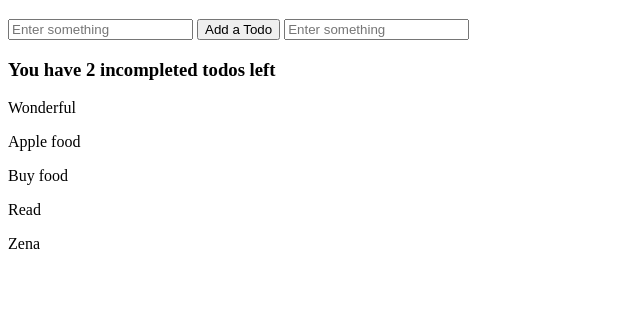
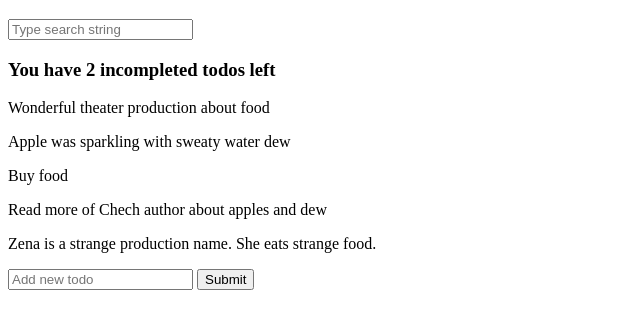
Before and after one commit to noircir/js-bootcamp, a plain HTML site: page todo-app/index.html in a window 1280 px wide. Shown: the part 61-390 px from the top of the page, without its empty margins (0-640 px from the left). Drawn offline with Linux system fonts and the light colour scheme.

Commit message:
Add form to submit new todo

```diff
--- a/todo-app/index.html
+++ b/todo-app/index.html
@@ -10,15 +10,14 @@
 <body>
     <h1>Welcome to Todo App</h1>
 
-    <input type="text" id="body__add-todo-input" placeholder="Enter something">
-    <button id="body__add-todo-button">Add a Todo</button>
+    <input type="text" id="body__search-todo-input" placeholder="Type search string">
+    <div id="div__todos">
+    </div>
 
-
-    <input type="text" id="body__search-todo-input" placeholder="Enter something">
-
-    <div id="body__search-result-todos">
-
-    </div>
+    <form id="todo-form">
+        <input type="text" placeholder="Add new todo" name="newTodo">
+        <button>Submit</button>
+    </form>
 
     <script src="todo-app.js"></script>
 </body>
--- a/todo-app/todo-app.js
+++ b/todo-app/todo-app.js
@@ -1,10 +1,10 @@
 
 const todos = [{
-    text: "Wonderful",
+    text: "Wonderful theater production about food",
     completed: true
 },
 {
-    text: "Apple food",
+    text: "Apple was sparkling with sweaty water dew",
     completed: false
 },
 {
@@ -12,11 +12,11 @@ const todos = [{
     completed: true
 },
 {
-    text: "Read",
+    text: "Read more of Chech author about apples and dew",
     completed: true
 },
 {
-    text: "Zena",
+    text: "Zena is a strange production name. She eats strange food.",
     completed: false
 }]
 
@@ -26,38 +26,48 @@ const filters = {
 
 const renderTodos = function (todos, filters) {
     const filteredTodos = todos.filter(function (todo) {
-        return todo.text.toLowerCase().includes(filters.searchText.toLowerCase())
+        return todo.text.toLowerCase().includes(filters.searchText.toLowerCase().trim())
     })
 
-    // Summary of incompleted todos always is rendered
+    // To render heading, filter yet again for incompleted todos
     const incompletedTodos = filteredTodos.filter(function (todo) {
         return !todo.completed
     })
 
-    document.querySelector('#body__search-result-todos').innerHTML = ''
+    // 1) Set up a clean slate
+    document.querySelector('#div__todos').innerHTML = ''
 
+    // 2) Render heading
     const summary = document.createElement('h3')
     summary.textContent = `You have ${incompletedTodos.length} incompleted todos left`
-    document.querySelector('#body__search-result-todos').appendChild(summary)
+    document.querySelector('#div__todos').appendChild(summary)
 
+    // 3) Render search results
     filteredTodos.forEach(function (todo) {
         const foundTodo = document.createElement('p')
         foundTodo.textContent = todo.text
-        document.querySelector('#body__search-result-todos').appendChild(foundTodo)
+        document.querySelector('#div__todos').appendChild(foundTodo)
     })
 }
 
+// Initial rendering of all todos
 renderTodos(todos, filters)
 
-// Search for todos
+// As client types the search string, keep re-rendering results
 document.querySelector('#body__search-todo-input').addEventListener('input', function (e) {
     filters.searchText = e.target.value
     renderTodos(todos, filters)
-
 })
 
-// Add event listener on Add a Todo button
-document.querySelector('#body__add-todo-button').addEventListener('click', function (e) {
-    console.log('The button "Add a Todo" was clicked.')
-    // e.target.textContent = "The button was clicked"
+// Add a new todo form
+document.querySelector('#todo-form').addEventListener('submit', function (e) {
+    e.preventDefault()
+    newTodo = {
+        text: e.target.elements.newTodo.value,
+        completed: false
+    }
+    todos.push(newTodo)
+    e.target.elements.newTodo.value = ''
+    renderTodos(todos, filters)
+    console.log(todos)
 })
```
Also changed, not shown: notes-app/index.html (+7 -2 lines), notes-app/notes-app.js (+10 -13 lines).
